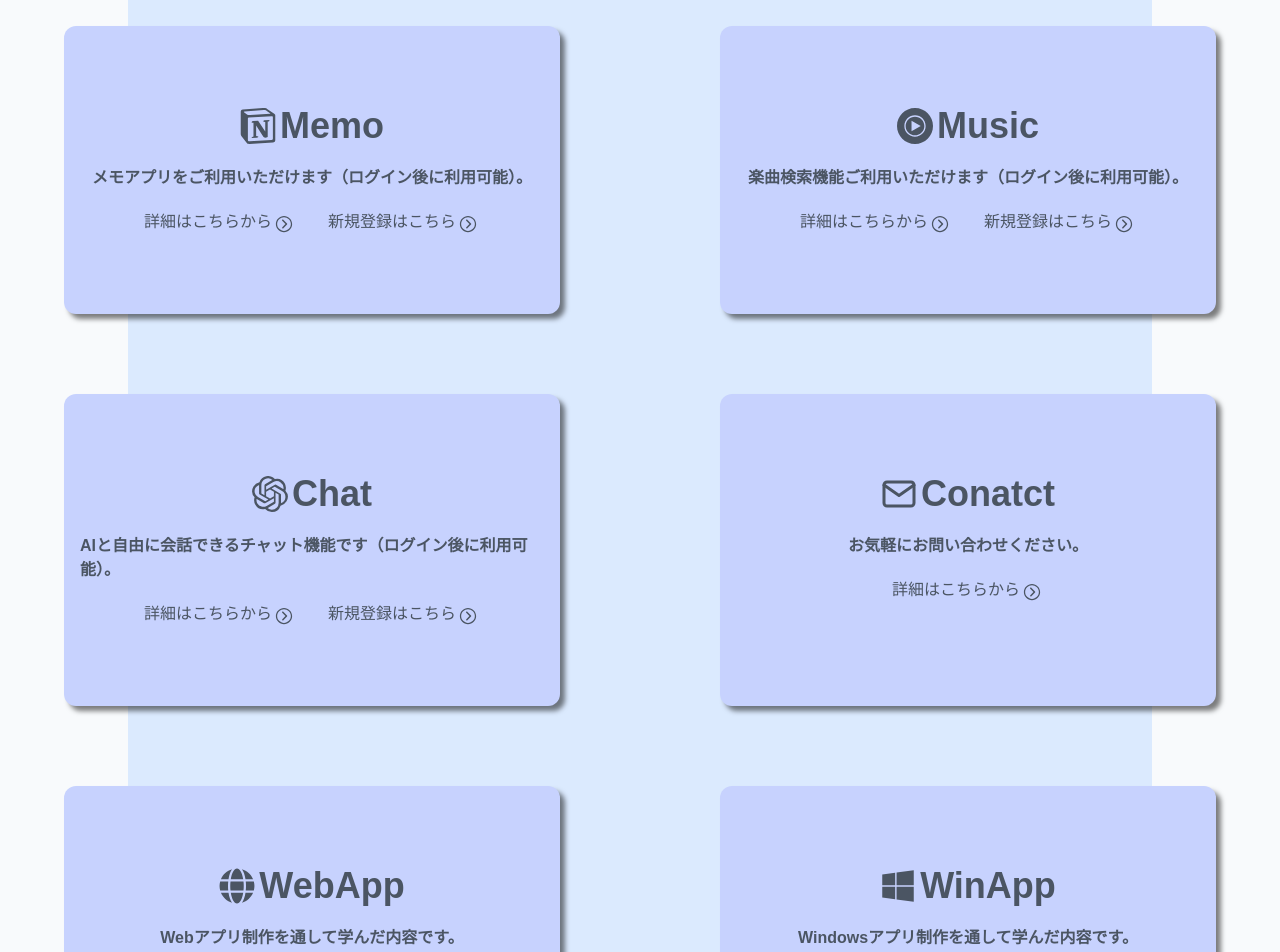
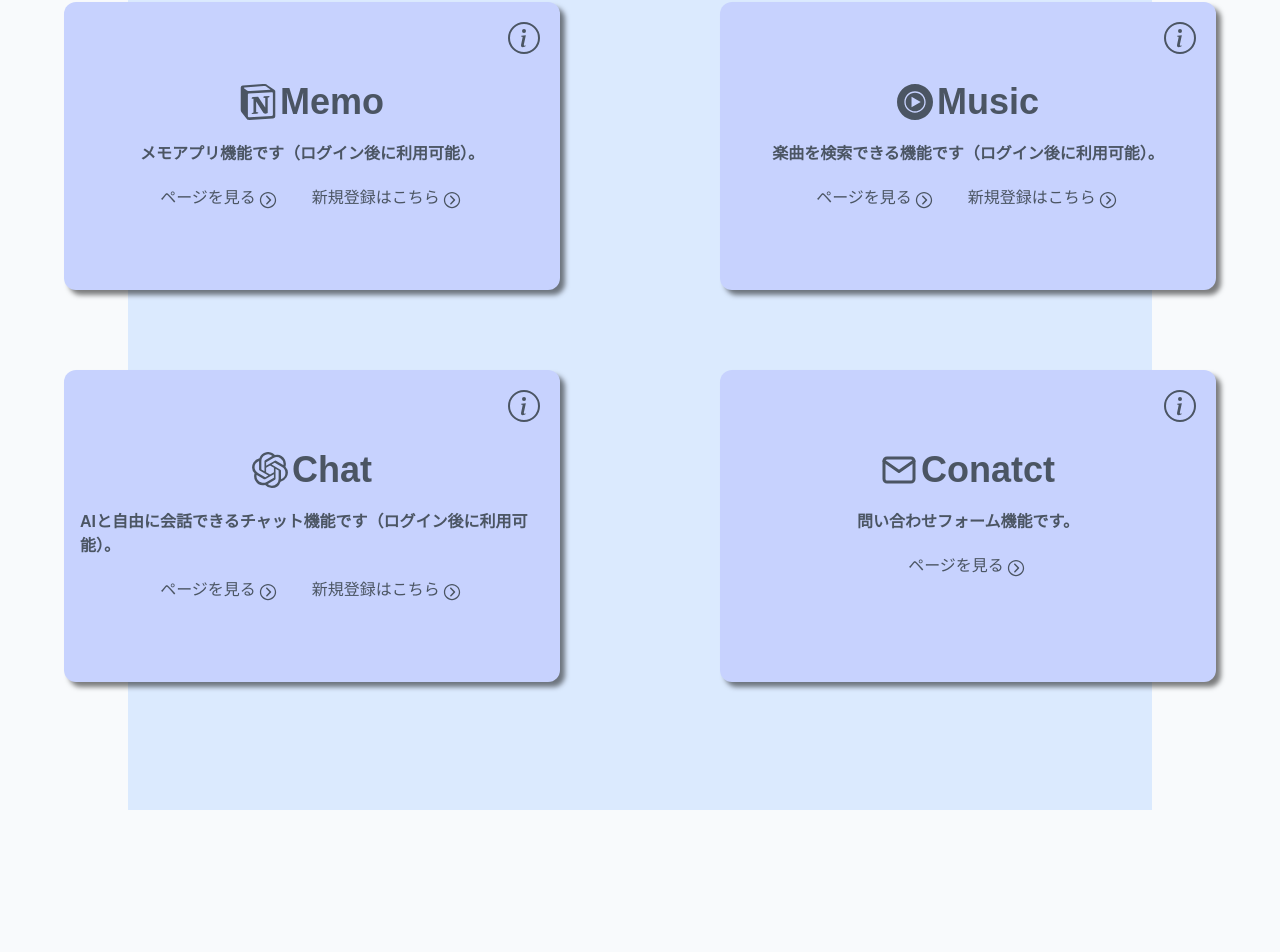
Before and after one commit to mkt0416/my-portfoliosite, a Next.js app: page / in a window 1280 px wide. Shown: the part 1726-2678 px from the top of the page. After the commit the page ends 2536 px from the top, so only its background shows below. Built offline with nearby package versions, Linux system fonts and the light colour scheme; a web font is replaced by a local one.

Commit message:
feat CardModal

```diff
--- a/app/components/hero/Card.tsx
+++ b/app/components/hero/Card.tsx
@@ -2,16 +2,18 @@
 'use client'
 import Link from "next/link";
 import { useEffect } from "react";
-import { CardDataType } from "./CardSection";
+import { CardDataType, HeroModalDataType } from "./CardSection";
 import { IoIosArrowDropright } from "react-icons/io";
+import { BsInfoCircle } from "react-icons/bs";
 import 'aos/dist/aos.css';
 const AOS: any = require('aos');
 
 type Props = {
     card: CardDataType;
+    setModalData: React.Dispatch<React.SetStateAction<HeroModalDataType | null>>;
 };
 
-const Card = ({ card }: Props) => {
+const Card = ({ card, setModalData }: Props) => {
     useEffect(() => {
         AOS.init({
             duration: 700,
@@ -24,9 +26,21 @@ const Card = ({ card }: Props) => {
         <div
             data-aos="fade-up"
             data-aos-delay="500"
-            className="flex flex-col items-center gap-5 bg-indigo-200 dark:bg-indigo-900 py-20 px-4 rounded-xl"
+            className="flex flex-col items-center gap-5 bg-indigo-200 dark:bg-indigo-900 py-20 px-4 rounded-xl relative"
             style={{ boxShadow: "5px 5px 5px rgba(0, 0, 0, 0.5)" }}
         >
+            <button
+                onClick={() => setModalData({
+                    details: {
+                        technologies: card.details.technologies,
+                        features: card.details.features,
+                        challenge: card.details.challenge,
+                    },
+                })}
+                className="absolute top-5 right-5"
+            >
+                <BsInfoCircle className="size-8" />
+            </button>
             <div className="flex items-center gap-1 text-4xl font-extrabold">
                 <span>{card.icon}</span>
                 <h3>{card.title}</h3>
@@ -34,7 +48,7 @@ const Card = ({ card }: Props) => {
             <p className="text-center md:text-left font-semibold">{card.desc}</p>
             <div className="flex flex-col lg:flex-row items-center gap-2 xl:gap-8">
                 <Link href={card.link} className="flex items-center hover:underline hover:text-blue-500">
-                    <p>詳細はこちらから</p>
+                    <p>ページを見る</p>
                     <IoIosArrowDropright className="pt-1 size-6" />
                 </Link>
                 {card.isAuth && (
--- /dev/null
+++ b/app/components/hero/CardModal.tsx
@@ -0,0 +1,65 @@
+
+import { CardModalDataType } from "./CardSection";
+import { FaCheckSquare } from "react-icons/fa";
+import { IoClose } from "react-icons/io5";
+
+type Props = {
+    modalData: CardModalDataType | null;
+    onclose: () => void;
+};
+
+const CardModal = ({ modalData, onclose }: Props) => {
+    if (!modalData) return;
+
+    return (
+        <div
+            onClick={onclose}
+            className="fixed inset-0 bg-black/65 backdrop-blur-sm flex justify-center items-center px-8"
+        >
+            <div className="max-w-2xl flex flex-col gap-5 bg-white p-8 rounded-xl relative
+            dark:bg-gray-600 dark:text-white">
+                <button
+                    onClick={onclose}
+                    className="absolute top-5 right-5 hover:bg-gray-300 rounded duration-300"
+                >
+                    <IoClose className="md:size-6" />
+                </button>
+                <div className="border-b pb-3">
+                    <div className="flex items-center gap-1 mb-1">
+                        <FaCheckSquare className="md:size-5 text-green-500" />
+                        <h2 className="text-base md:text-xl font-bold">使用技術</h2>
+                    </div>
+                    <ul className="flex flex-wrap items-center gap-5 text-sm md:text-base">
+                        {modalData.details.technologies.map((tec, index) => (
+                            <li key={index}>
+                                {tec}
+                            </li>
+                        ))}
+                    </ul>
+                </div>
+                <div className="border-b pb-3">
+                    <div className="flex items-center gap-1 mb-1">
+                        <FaCheckSquare className="md:size-5 text-green-500" />
+                        <h2 className="md:text-xl font-bold">主な機能</h2>
+                    </div>
+                    <ul className="text-sm md:text-base">
+                        {modalData.details.features.map((feat, index) => (
+                            <li key={index}>
+                                {feat}
+                            </li>
+                        ))}
+                    </ul>
+                </div>
+                <div className="border-b pb-3">
+                    <div className="flex items-center gap-1 mb-1">
+                        <FaCheckSquare className="md:size-5 text-green-500" />
+                        <h2 className="md:text-xl font-bold">説明</h2>
+                    </div>
+                    <p className="text-sm md:text-base">{modalData.details.challenge}</p>
+                </div>
+            </div>
+        </div>
+    );
+};
+
+export default CardModal;
--- a/app/components/hero/CardSection.tsx
+++ b/app/components/hero/CardSection.tsx
@@ -1,12 +1,14 @@
 
-import { ReactNode } from "react";
+"use client";
+import { ReactNode, useState } from "react";
 import Card from "./Card";
-import { FaCode, FaUserCheck, FaWindows, FaGlobe } from "react-icons/fa";
+import { FaCode, FaUserCheck } from "react-icons/fa";
 import { FaFilePen } from "react-icons/fa6";
 import { GrChatOption } from "react-icons/gr";
 import { SiYoutubemusic, SiOpenai } from "react-icons/si";
 import { FiMail } from "react-icons/fi";
 import { SiNotion } from "react-icons/si";
+import HeroModal from "./CardModal";
 
 export type CardDataType = {
     id: string;
@@ -15,6 +17,19 @@ export type CardDataType = {
     link: string;
     icon: ReactNode;
     isAuth: boolean;
+    details: {
+        technologies: string[];
+        features: string[];
+        challenge: string;
+    }
+};
+
+export type CardModalDataType = {
+    details: {
+        technologies: string[];
+        features: string[];
+        challenge: string;
+    }
 };
 
 const cardData: CardDataType[] = [
@@ -25,6 +40,11 @@ const cardData: CardDataType[] = [
         link: '/site/profile',
         icon: <FaUserCheck />,
         isAuth: false,
+        details: {
+            technologies: ["Next.js", "React", "tailWindCSS", "AOS", "framer-motion"],
+            features: ["UX/UI"],
+            challenge: "Next.js と TailwindCSS を用いてプロフィールページを作成。AOS によるアニメーションで、直感的に閲覧できる UI を実装しました。"
+        },
     },
     {
         id: '2',
@@ -33,39 +53,63 @@ const cardData: CardDataType[] = [
         link: '/site/skills',
         icon: <FaCode />,
         isAuth: false,
+        details: {
+            technologies: ["Next.js", "React", "tailWindCSS", "AOS", "framer-motion"],
+            features: ["UX/UI", "モーダル"],
+            challenge: "Next.js と TailwindCSS によりレスポンシブなスキル一覧を構築。AOS でアニメーションを追加し、モーダル機能で詳細情報を確認できる UX/UI を実装しました。"
+        },
     },
     {
         id: '3',
         title: 'Blog',
-        desc: '日々の気づきや技術記事を投稿しています。（ログイン後に利用可能）。',
+        desc: 'ブログ機能です（ログイン後に利用可能）。',
         link: '/site/blog',
         icon: <FaFilePen />,
         isAuth: true,
-
+        details: {
+            technologies: ["Next.js", "React", "microCMS", "tailWindCSS",],
+            features: ["CMS連携", "ページネーション", "キーワード検索"],
+            challenge: "ブログ記事を簡単に管理・配信できるよう、ヘッドレスCMS（microCMS）を活用して実装しました。"
+        },
     },
     {
         id: '4',
         title: 'SNS',
-        desc: 'SNS機能をご利用いただけます（ログイン後に利用可能）。',
+        desc: 'SNS機能です（ログイン後に利用可能）。',
         link: '/sns/snstop',
         icon: <GrChatOption />,
         isAuth: true,
+        details: {
+            technologies: ["React", "Context API", "Express", "MongoDB", "bcryptjs", "JWT", "tailWindCSS",],
+            features: ["API連携", "CRUD機能", "認証機能", "グローバル変数による状態管理"],
+            challenge: "フォロー・いいね機能を実装し、APIとグローバル変数を活用してユーザー間の関係性を動的に管理できるようにしました。"
+        },
     },
     {
         id: '5',
         title: 'Memo',
-        desc: 'メモアプリをご利用いただけます（ログイン後に利用可能）。',
+        desc: 'メモアプリ機能です（ログイン後に利用可能）。',
         link: '/site/memo',
         icon: <SiNotion />,
         isAuth: true,
+        details: {
+            technologies: ["React", "Context API", "Express", "MongoDB", "bcryptjs", "JWT", "@hello-pangea/dnd", "tailWindCSS",],
+            features: ["API連携", "CRUD機能", "認証機能", "グローバル変数による状態管理", "ドラッグアンドドロップ"],
+            challenge: "ドラッグアンドドロップでメモの並び替えを実装し、直感的に管理できるよう工夫しました。APIとグローバル変数を活用して、認証済みユーザーのデータを保持しています。"
+        },
     },
     {
         id: '6',
         title: 'Music',
-        desc: '楽曲検索機能ご利用いただけます（ログイン後に利用可能）。',
+        desc: '楽曲を検索できる機能です（ログイン後に利用可能）。',
         link: '/site/music',
         icon: <SiYoutubemusic />,
         isAuth: true,
+        details: {
+            technologies: ["React", "Express", "SpotifyAPI", "tailWindCSS",],
+            features: ["外部API連携", "ページネーション", "キーワード検索"],
+            challenge: "Spotify API を活用し、キーワード検索やページネーション機能を備えた楽曲検索アプリを構築しました。外部 API との連携により、リアルタイムで楽曲情報を取得できるようにしています。"
+        },
     },
     {
         id: '7',
@@ -74,34 +118,30 @@ const cardData: CardDataType[] = [
         link: '/site/chat',
         icon: <SiOpenai />,
         isAuth: true,
+        details: {
+            technologies: ["React", "Express", "OpenAIAPI", "tailWindCSS",],
+            features: ["外部API連携", "chatGPT機能"],
+            challenge: "Express をバックエンドに導入し、OpenAI API のリクエスト・レスポンス処理をサーバー側で管理。フロントは安全に API を呼び出すだけの設計とし、リアルタイムで応答する ChatGPT 機能を構築しました。"
+        },
     },
     {
         id: '8',
         title: 'Conatct',
-        desc: 'お気軽にお問い合わせください。',
+        desc: '問い合わせフォーム機能です。',
         link: '/site/contact',
         icon: <FiMail />,
         isAuth: false,
-    },
-    {
-        id: '9',
-        title: 'WebApp',
-        desc: 'Webアプリ制作を通して学んだ内容です。',
-        link: '/site/portfolio',
-        icon: <FaGlobe />,
-        isAuth: false,
-    },
-    {
-        id: '10',
-        title: 'WinApp',
-        desc: 'Windowsアプリ制作を通して学んだ内容です。',
-        link: '/site/winapp',
-        icon: <FaWindows />,
-        isAuth: false,
+        details: {
+            technologies: ["React", "EmailJS"],
+            features: ["メール送信機能"],
+            challenge: "Next.js と EmailJS を用いて問い合わせフォームを作成しました。ユーザーが入力した内容をフロントから直接送信できる仕組みを実装し、シンプルかつ使いやすいフォームを提供しています。"
+        },
     },
 ];
 
 const CardSection = () => {
+    const [modalData, setModalData] = useState<CardModalDataType | null>(null);
+
     return (
         <section className='w-full min-h-screen max-w-screen-2xl mx-auto px-8 md:px-12 lg:px-16
            text-gray-600 dark:text-white my-20 relative'
@@ -116,9 +156,14 @@ const CardSection = () => {
                     <Card
                         key={card.id}
                         card={card}
+                        setModalData={setModalData}
                     />
                 ))}
             </div>
+            <HeroModal
+                modalData={modalData}
+                onclose={() => setModalData(null)}
+            />
         </section >
     );
 };
```
